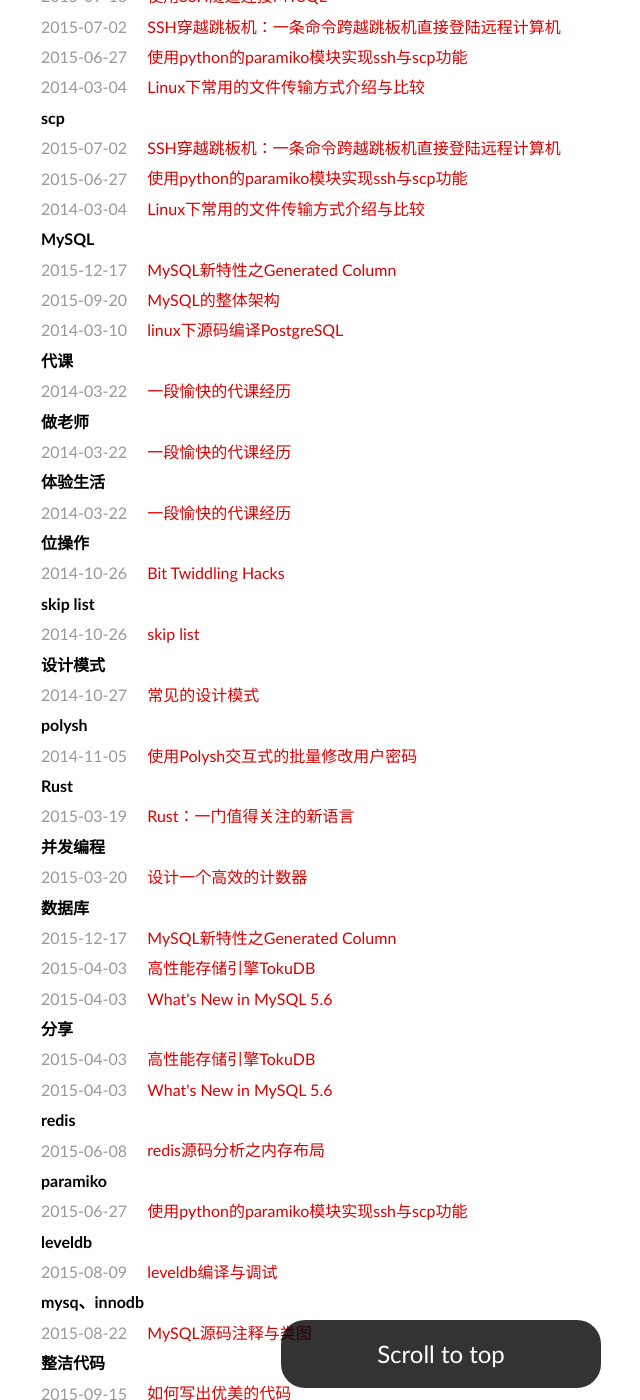
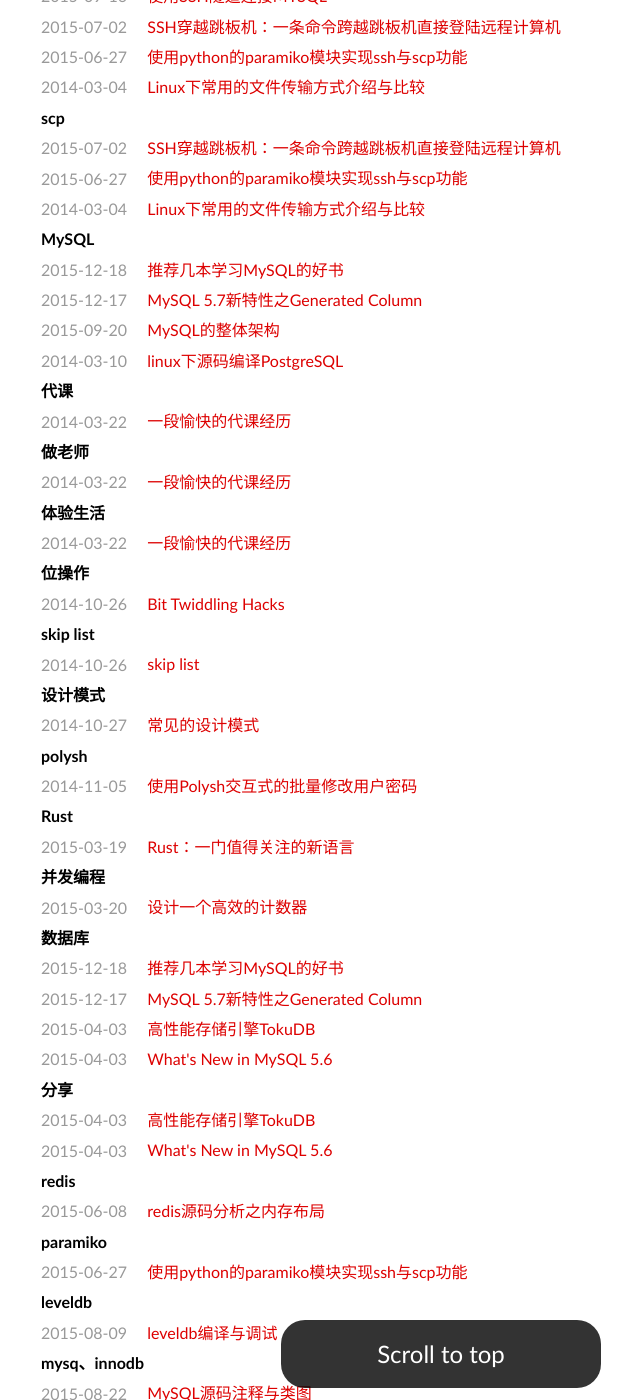
Before and after one commit to lalor/cn, a Jekyll site: the page built from tags/index.md, in a window 1280 px wide and 1400 px high, scrolled down 7694 px. Shown: the whole window, without its empty margins (199-839 px from the left). Built offline with Jekyll 4.4.1, drawn with Linux system fonts in a browser that asks for light colours; some web fonts are replaced; Markdown is read by kramdown in place of the engine named in the settings; some of the changed lines change nothing that is shown; some of the changed text lies outside the part shown.

Commit message:
推荐学习MySQL的书

```diff
--- a/_posts/2015-12-17-mysql5.7-virtal-column.md
+++ b/_posts/2015-12-17-mysql5.7-virtal-column.md
@@ -1,6 +1,6 @@
 ---
 layout: post
-title: "MySQL新特性之Generated Column"
+title: "MySQL 5.7新特性之Generated Column"
 description: ""
 category: 数据库
 tags: [MySQL, 数据库, MySQL5.7]
--- /dev/null
+++ b/_posts/2015-12-18-material-of-mysql.md
@@ -0,0 +1,91 @@
+---
+layout: post
+title: "推荐几本学习MySQL的好书"
+description: ""
+category: 数据库
+tags: [MySQL, 数据库]
+---
+
+虽然我自己目前还不是大牛，不过正走在成为大牛的路上。我个人比较幸运，实习的时候在登博(何登成）手下实习，从登博那里学到不少东西，尤其是谦虚、专注的态度，毕业以后，有幸投奔另一位MySQL大牛姜sir（姜承尧），目前还在姜sir手下工作，对目前的工作状态非常满意(我们组持续招人中)，这两位都是技术实力极强，却又非常好相处，非常平易近人，让我打内心欣赏崇拜的大牛，希望早日能够达到他们的水平。相信不是所有人都有我这么幸运。对于想在数据库层面深入的朋友，我这里推荐几本MySQL的好书，相信能够显著避免学习MySQL的弯路，并且达到一个不错的水平。
+
+推荐的书或材料分为两个部分，分别是MySQL的使用和MySQL的源码学习。在介绍的过程中，我简单穿插简单的评语或感想。
+
+### 1.MySQL的使用
+
+##### 1.1 MySQL技术内幕:InnoDB存储引擎
+
+学习MySQL的使用，首推姜承尧的《MySQL技术内幕:InnoDB存储引擎》，当然不是因为姜sir是我的经理才推荐这本书。这本书确实做到了由渐入深、深入浅出，是中国人写的最赞的MySQL技术书籍，符合国人的思维方式和阅读习惯，而且，这本书简直就是面试宝典，对于近期有求职MySQL相关岗位的朋友，可以认真阅读，相信对找工作有很大的帮助。当然，也有人说这本书入门难度较大，这个就自己取舍了，个人建议就以这本书入门即可，有不懂的地方可以求助官方手册和google。
+
+![MySQL技术内幕](http://img4.douban.com/lpic/s4549797.jpg)
+
+##### 1.2 MySQL的官方手册
+
+我刚开始学习MySQL的时候误区就是没有好好阅读MySQL的官方手册，例如，我刚开始很难理解InnoDB的锁，尤其是各个情况下如何加锁，这个问题在我师弟进入百度做DBA时，也困扰了他一阵子，我们两还讨论来讨论去，其他，MySQL官方手册已经写得清清楚楚，什么样的SQL语句加什么样的锁，当然，MySQL的官方手册非常庞大，一时半会很难看完，建议先看InnoDB相关的部分。
+
+<http://dev.mysql.com/doc/refman/5.7/en/innodb-storage-engine.html>
+
+##### 1.3 MySQL排错指南
+
+《[MySQL拍错指南][1]》是2015年夏天引入中国的书籍，这本书可以说是DBA速成指南，介绍的内容其实比较简单，但是也非常实用，对于DBA这个讲究经验的工种，这本书就是传授经验的，可能对有较多工作经验的DBA来说，这本书基本没有什么用，但是，对于刚入职场的新人，或学校里的学生，这本书会有较大的帮助，非常推荐。
+
+![MySQL排错指南](http://img3.douban.com/lpic/s28294841.jpg)
+
+##### 1.4 高性能MySQL
+
+《[高性能MySQL][2]》是MySQL领域的经典之作，拥有广泛的影响力,相信学习MySQL的朋友都应该有所耳闻，所以我就不作过多介绍，唯一的建议就是仔细看、认真看、多看几遍，我每次看都会有不小的收获。这就是一本虽然书很厚，但是需要一页一页、一行一行都认真看的书。
+
+![高性能MySQL](http://img4.douban.com/lpic/s27783358.jpg)
+
+##### 1.5 数据库索引设计与优化
+
+如果认真学习完前面几本书，基本上都已经对MySQL掌握得不错了，但是，如果不了解如何设计一个好的索引，仍然不能成为牛逼的DBA，牛逼的DBA和不牛逼的DBA，一半就是看对索引的掌握情况，《[数据库索引设计与优化][3]》就是从普通DBA不如牛逼DBA的捷径，这本书在淘宝内部非常推崇，但是名气却不是很大，很多人不了解。这本书也是今天夏天刚有点中文版本，非常值得入手以后跟着练习，虽然知道的人不多，豆瓣上也几乎没有什么评价，但是，强烈推荐、吐血推荐！
+
+![数据库索引设计与优化](http://img3.douban.com/lpic/s28104652.jpg)
+
+##### 1.6 Effective MySQL系列
+
+《[Effective MySQL系列][4]》是指:
+* Effective MySQL Replication Techniques in Depth
+* Effective MySQL之SQL语句最优化
+* Effective MySQL之备份与恢复
+
+这一系列并不如前面推荐的好，其中，我只看了前两本，这几本书只能算是小册子，如果有时间可以看看，对某一个"模块"进入深入了解。
+
+### 2.MySQL的源码
+
+关于MySQL源码的书非常少，还好现在有两本不错的书，而且刚好一本讲server层，一本讲innodb存储引擎层，相信对于学习MySQL源码会很有帮助，至少能够更加快速地了解MySQL的原理和宏观结构，然后再深入细节。此外，还有一些博客或PPT将得也很不错，这里推荐最好的4份材料。
+
+##### 2.1 InnoDB - A journey to the core
+
+《[InnoDB - A journey to the core][5]》 是MySQL大牛Jeremy Cole写的PPT，介绍InnoDB的存储模块，即表空间、区、段、页的格式、记录的格式、槽等等。是学习Innodb存储的最好的材料。感谢Jeremy Cole!
+
+##### 2.2 深入MySQL源码
+
+登博的分享《[深入MySQL源码][6]》，鉴于登博的影响力，相信很多想了解MySQL源码的朋友已经知道这份PPT，就不过多介绍，不过，要多说一句，登博的参考资料里列出的几个博客，都要关注一下，干货满满，是学习MySQL必须关注的博客。
+
+##### 2.3 深入理解MySQL核心技术
+
+《[深入理解MySQL核心技术][7]》是第一本关于MySQL源码的书，着重介绍了MySQL的Server层，重点介绍了宏观架构，对于刚开始学习MySQL源码的人，相信会有很大的帮助，我在学习MySQL源码的过程中，反复的翻阅了几遍，这本书刚开始看的时候会很痛苦，但是，对于研究MySQL源码，非常有帮助，就看你是否需要，如果没有研究MySQL源码的决心，这本书应该会被唾弃。
+
+##### 2.4 MySQL内核：InnoDB存储引擎
+
+我们组的同事写的《[MySQL内核：InnoDB存储引擎][8]》，可能宇宙范围内这本书就数我学得最认真了，虽然书中有很多编辑错误，但是，平心而论，还是写得非常好的，相对于《深入理解MySQL核心技术》，可读性更强一些，建议研究Innodb存储引擎的朋友，可以了解一下，先对Innodb有一个宏观的概念，对大致原理有一个整体的了解，然后再深入细节，相信比自己从头开始研究会快很多，这本书可以帮助你事半功倍。
+
+![深入理解MySQL核心技术](http://img3.doubanio.com/lpic/s6073229.jpg)
+
+##### 2.5 MySQL Internals Manual
+
+《[MySQL Internals Manual][9]》相对于MySQL Manual来说，写的太粗糙，谁让人家是官方文档呢，研究MySQL源码的时候可以简单地参考一下，但是，还是不要指望文档能够回答你的问题，还需要看代码才行。
+
+<http://dev.mysql.com/doc/internals/en/>
+
+
+[1]: http://book.douban.com/subject/26591051/
+[2]: http://book.douban.com/subject/23008813/
+[3]: http://book.douban.com/subject/26419771/
+[4]: http://book.douban.com/subject/11653424/
+[5]: https://www.percona.com/live/mysql-conference-2013/sites/default/files/slides/InnoDB%20-%20A%20journey%20to%20the%20core%20-%20PLMCE%202013.pdf
+[6]: http://hotpu-meeting.b0.upaiyun.com/2014dtcc/post_pdf/hedengcheng.pdf
+[7]: http://book.douban.com/subject/4022870/
+[8]: http://img4.douban.com/lpic/s27266366.jpg
+[9]: http://dev.mysql.com/doc/internals/en/
```
